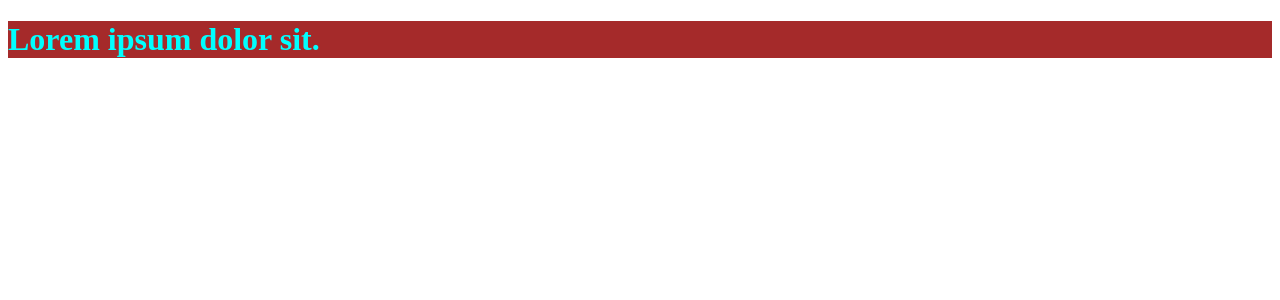
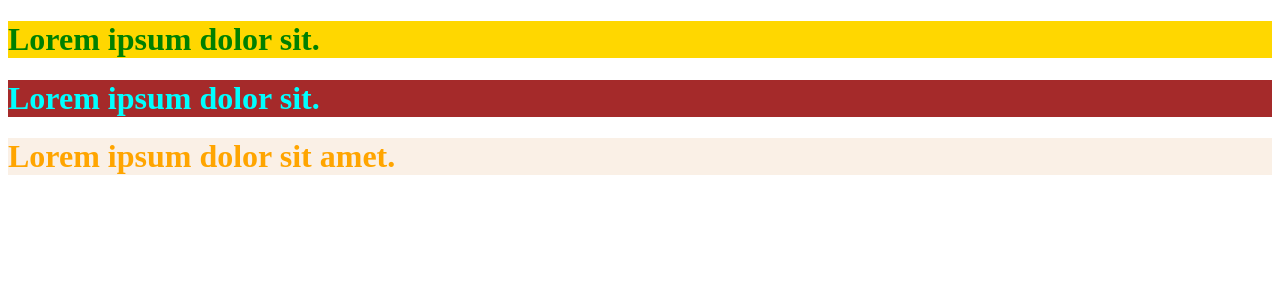
Before and after one commit to CHOHUNE/react20231031, a React (Create React App) app: page / in a window 1280 px wide. Shown: the top 300 px of the page. Built offline with nearby package versions, Linux system fonts and the light colour scheme.

Commit message:
보통의 css module 예제

```diff
--- a/src/App.js
+++ b/src/App.js
@@ -1,17 +1,20 @@
-//  style 적용 방법
-//  보통 css
-//  css module 을 사용
-// cahkraui css library  : 내일 배울 거
+// style 적용 방법
+// 보통 css 파일
+// css module 사용
+// chakraui css library
 
 import { MyComp } from "./component/MyComp";
 import { MyBox } from "./component/MyBox";
+import { MyContainer } from "./component/MyContainer";
 
 function App() {
   return (
     <>
       <MyComp />
       <MyBox />
+      <MyContainer />
     </>
   );
 }
+
 export default App;
--- a/src/component/MyBox.js
+++ b/src/component/MyBox.js
@@ -1,8 +1,8 @@
-import "../style/style1.css";
+import mycss from "../style/style1.module.css";
 export function MyBox() {
   return (
     <div>
-      <h1 className="boxClass">Lorem ipsum dolor sit.</h1>
+      <h1 className={mycss.boxClass}>Lorem ipsum dolor sit.</h1>
     </div>
   );
 }
--- a/src/component/MyComp.js
+++ b/src/component/MyComp.js
@@ -1,7 +1,9 @@
 export function MyComp() {
   return (
     <div>
-      <h1 style={{ color: "green", background: "gold" }}></h1>
+      <h1 style={{ color: "green", background: "gold" }}>
+        Lorem ipsum dolor sit.
+      </h1>
     </div>
   );
 }
--- /dev/null
+++ b/src/component/MyContainer.js
@@ -0,0 +1,9 @@
+import style from "../style/style2.module.css";
+
+export function MyContainer() {
+  return (
+    <div>
+      <h1 className={style.boxClass}>Lorem ipsum dolor sit amet.</h1>
+    </div>
+  );
+}
--- /dev/null
+++ b/src/style/style2.module.css
@@ -0,0 +1,4 @@
+.boxClass {
+    color: orange;
+    background-color: linen;
+}
```
Also changed, not shown: src/style/style1.module.css (renamed from src/style/style1.css).
